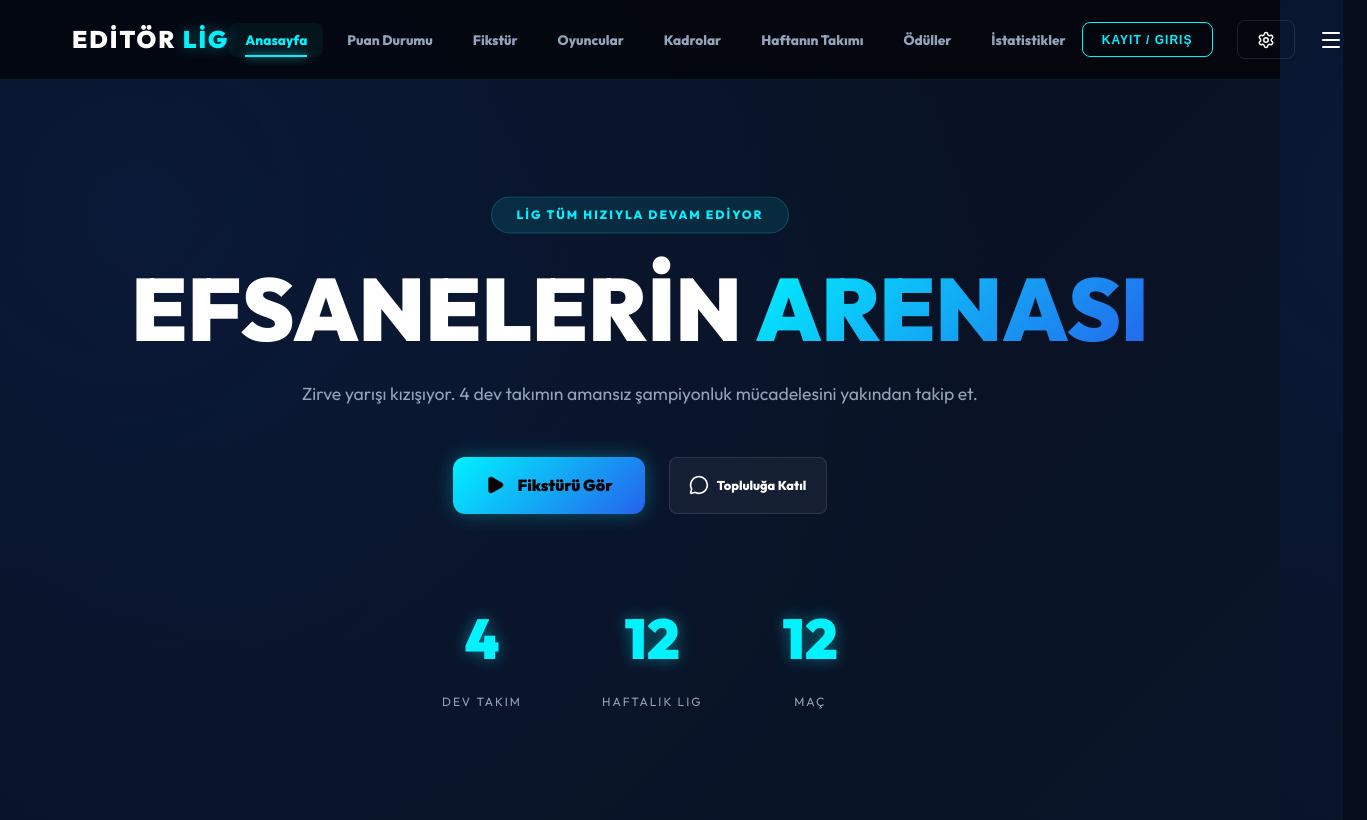
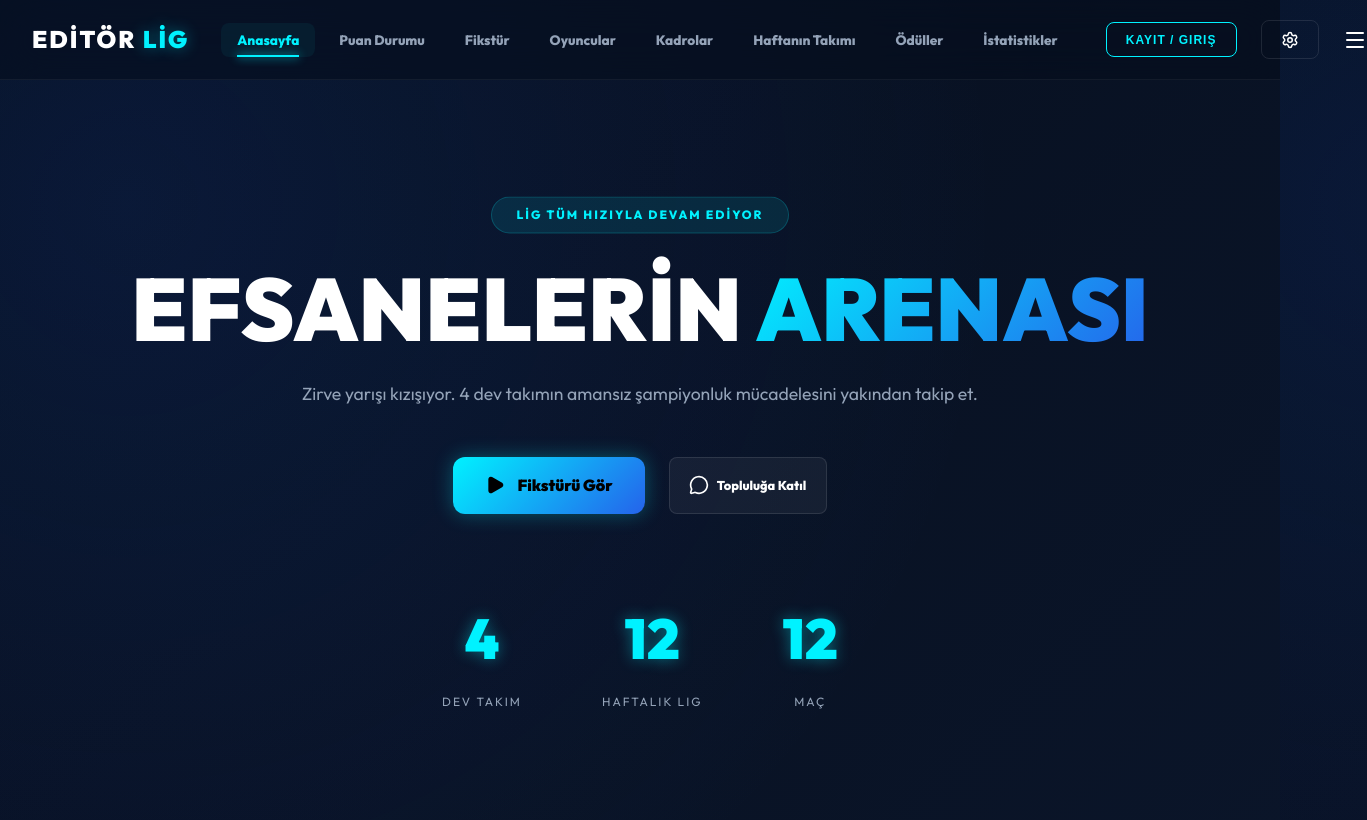
Before and after one commit to zeustrabzon61-collab/editor-lig-site, a React (Vite) app: page / in a window 1280 px wide. Shown: the top 820 px of the page, 1367 px wide, since content can reach past the window. Built offline with nearby package versions, Linux system fonts and the light colour scheme.

Commit message:
Add files via upload

```diff
--- a/src/index.css
+++ b/src/index.css
@@ -73,21 +73,26 @@ button {
 
 /* Navbar Redesign V2 */
 .navbar {
-  height: 80px;
-  background: rgba(2, 2, 5, 0.7);
-  backdrop-filter: blur(15px);
-  -webkit-backdrop-filter: blur(15px);
   position: sticky;
   top: 0;
   z-index: 1000;
-  border-bottom: 1px solid rgba(0, 242, 255, 0.1);
+  background: rgba(6, 14, 29, 0.6);
+  backdrop-filter: blur(20px);
+  border-bottom: 1px solid rgba(255, 255, 255, 0.05);
+  height: 80px;
+  display: flex;
+  align-items: center;
 }
 
 .nav-content {
   display: flex;
+  align-items: center;
   justify-content: space-between;
-  align-items: center;
-  height: 100%;
+  gap: 2rem;
+  width: 100%;
+  max-width: 1400px;
+  margin: 0 auto;
+  padding: 0 2rem;
 }
 
 .logo {
@@ -110,8 +115,12 @@ button {
 
 .nav-links {
   display: flex;
+  gap: 0.5rem;
   list-style: none;
-  gap: 0.5rem;
+  margin: 0;
+  padding: 0;
+  flex: 1;
+  justify-content: center;
 }
 
 .nav-links a {
--- a/src/pages/FixturesPage.jsx
+++ b/src/pages/FixturesPage.jsx
@@ -68,11 +68,20 @@ const FixturesPage = () => {
           const scorers = playedMatch.scorers || [];
           const assists = playedMatch.assists || [];
 
+          // Daha esnek eşleştirme için cleanTeamName kullanıyoruz
           t1Scorers = scorers.filter(s => cleanTeamName(s.team) === cleanTeamName(teamA));
           t2Scorers = scorers.filter(s => cleanTeamName(s.team) === cleanTeamName(teamB));
 
           t1Assists = assists.filter(a => cleanTeamName(a.team) === cleanTeamName(teamA));
           t2Assists = assists.filter(a => cleanTeamName(a.team) === cleanTeamName(teamB));
+
+          // Eğer hala boşsa (isim farkından dolayı), tüm golleri/asistleri dağıtmayı dene (yedek plan)
+          if (t1Scorers.length === 0 && t2Scorers.length === 0 && scorers.length > 0) {
+             // Bu durum genellikle team mapping hatalarında olur
+             // Şimdilik veriyi olduğu gibi alalım
+             t1Scorers = isTeamAFirst ? scorers.filter(s => cleanTeamName(s.team) === cleanTeamName(playedMatch.team1)) : scorers.filter(s => cleanTeamName(s.team) === cleanTeamName(playedMatch.team2));
+             t2Scorers = isTeamAFirst ? scorers.filter(s => cleanTeamName(s.team) === cleanTeamName(playedMatch.team2)) : scorers.filter(s => cleanTeamName(s.team) === cleanTeamName(playedMatch.team1));
+          }
         }
 
         return {
--- a/src/utils/storage.js
+++ b/src/utils/storage.js
@@ -145,8 +145,11 @@ export const processMatchJSON = (jsonData, teamMappings = {}) => {
   const matchAssists = [];
 
   allPlayerStats.forEach(ps => {
-    if (ps.goals > 0) matchScorers.push({ playerName: ps.playerName, goals: ps.goals, team: ps.team });
-    if (ps.assists > 0) matchAssists.push({ playerName: ps.playerName, assists: ps.assists, team: ps.team });
+    const goals = parseInt(extractField(['goals', 'goal', 'g']) || 0);
+    const assists = parseInt(extractField(['assists', 'assist', 'a']) || 0);
+
+    if (goals > 0) matchScorers.push({ playerName: ps.playerName, goals: goals, team: ps.team });
+    if (assists > 0) matchAssists.push({ playerName: ps.playerName, assists: assists, team: ps.team });
 
     let player = players.find(p => p.name.toLowerCase() === ps.playerName.toLowerCase());
 
@@ -194,11 +197,11 @@ export const processMatchJSON = (jsonData, teamMappings = {}) => {
 
 
     player.matches += 1;
-    player.goals += ps.goals;
-    player.assists += ps.assists;
-    player.saves += (ps.gKSaves || 0);
-    player.tackles += ps.tackles;
-    player.interceptions += ps.interceptions;
+    player.goals += goals;
+    player.assists += assists;
+    player.saves += (parseInt(extractField(['gksaves', 'saves', 's']) || 0));
+    player.tackles += (parseInt(extractField(['tackles', 'tackle', 't']) || 0));
+    player.interceptions += (parseInt(extractField(['interceptions', 'interception', 'i']) || 0));
   });
 
   // Maç Geçmişine Ekle
```
